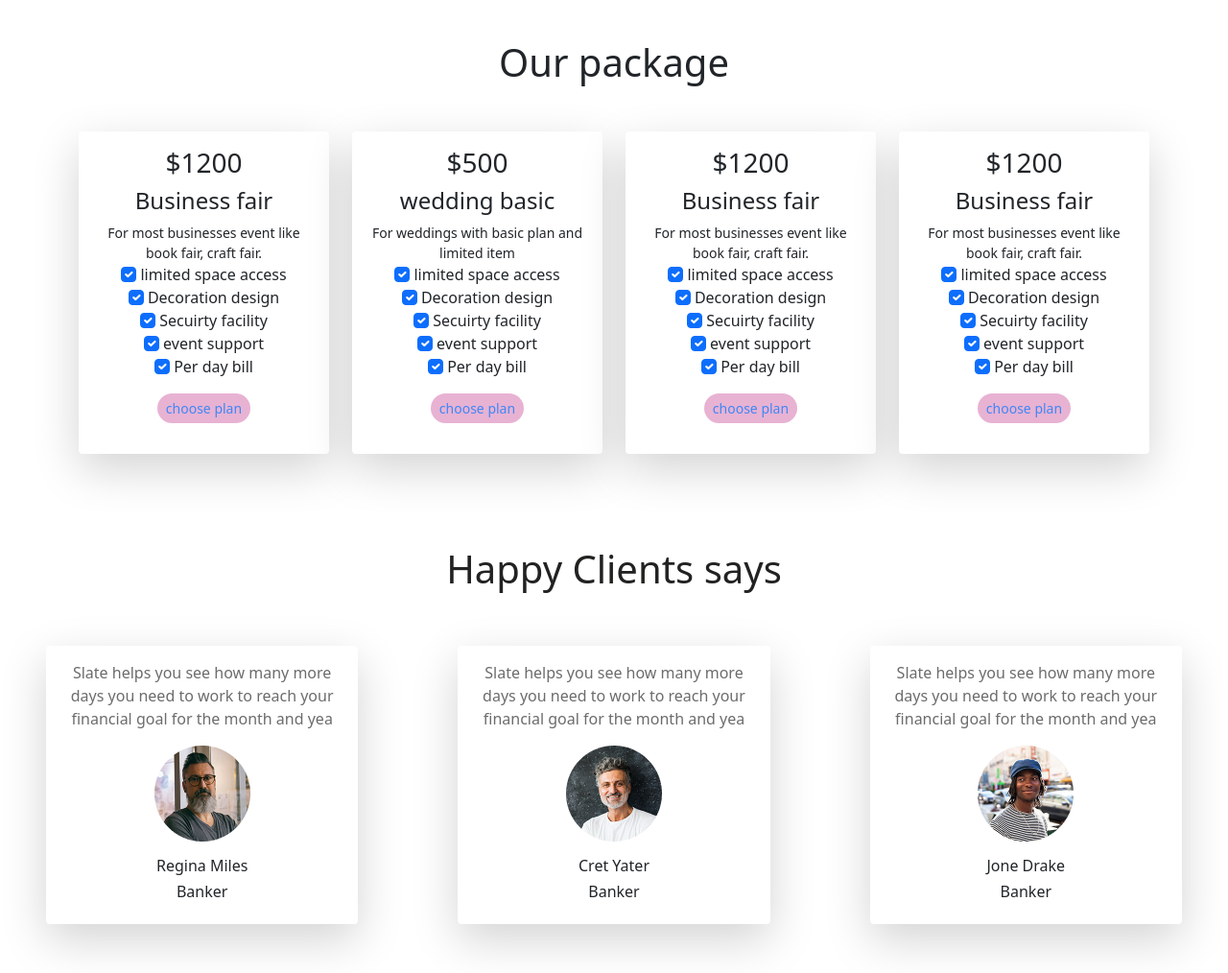
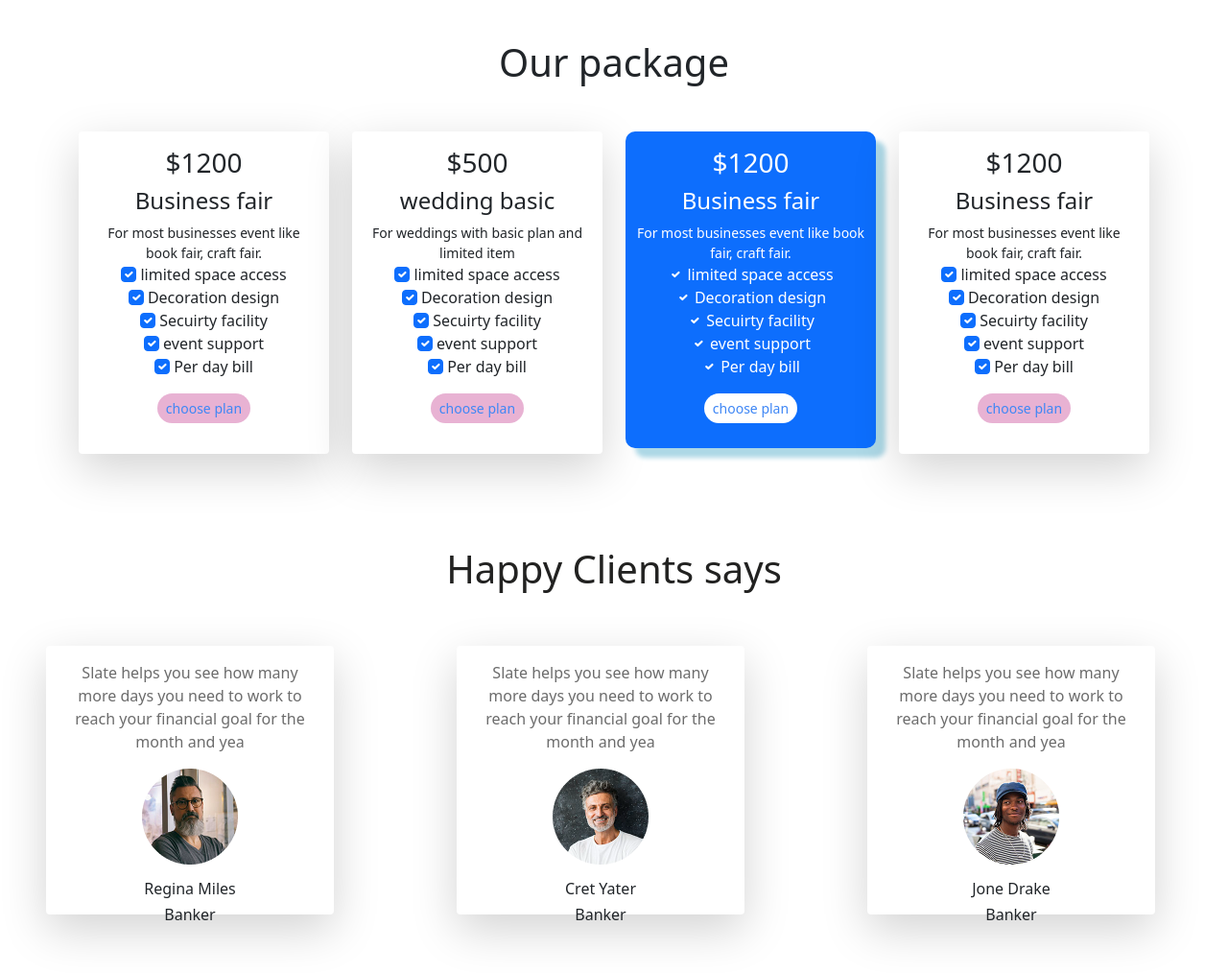
Before and after one commit to fawziaruma/convention-center, a plain HTML site: page index.html in a window 1280 px wide. Shown: the part 980-1994 px from the top of the page at 96% size. Drawn offline with nearby package versions, Linux system fonts and the light colour scheme.

Commit message:
last commit

```diff
--- a/index.html
+++ b/index.html
@@ -61,7 +61,7 @@
                   </div>
                 </div>
                 <div class="carousel-item">
-                  <img src="/hands-with-wedding-rings-bouquet-green-background_564806-395.webp" class="d-block w-100" style="width: 1400px; height: 450px;" alt="...">
+                  <img src="/images/beautiful-photozone-with-big-wreath-decorated-with-greenery-roses-centerpiece-candles-sides-garland-hanged-trees_8353-11019.webp" class="d-block w-100" style="width: 1400px; height: 450px;" alt="...">
                   <div class="carousel-caption d-none d-md-block">
                     <h5 class="fs-1 mb-5">The perfect venue for your <br>
                       next event</h5>
@@ -70,7 +70,7 @@
                   </div>
                 </div>
                 <div class="carousel-item">
-                  <img src="/rose-petals-cover-green-garden-ready-traditional-hindu-weddi_8353-8879.jpg" class="d-block w-100"  style="width: 1400px; height: 450px;" alt="...">
+                  <img src="/images/beautiful-beach-wedding-flower-arch-setting-wedding-venue-with-panoramic-ocean-view_42422-39.webp" class="d-block w-100"  style="width: 1400px; height: 450px;" alt="...">
                   <div class="carousel-caption d-none d-md-block">
                     <h5 class="fs-1 mb-5">The perfect venue for your <br>
                       next event</h5>
@@ -194,8 +194,8 @@
                        </div>
                       </div>
                       <div class="col-lg-3">
-                        <div class="bg-white shadow-lg p-3 mb-5 bg-body rounded">
-                          <h3>$1200</h3>
+                        <div class="bg-primary speacial" style="color: #FFFFFF;">
+                          <h3 class="pt-3">$1200</h3>
                           <h4 class="">Business fair</h4>
                           <small>For most businesses event
                             like book fair, craft fair.</small>
@@ -230,7 +230,7 @@
                                Per day bill
                              </label>
                              </div>
-                             <button type="button" class="btn btn-sm m-3 rounded-pill" style="background-color: #e8b2d3; color: #3F87F5;">choose plan</button>
+                             <button type="button" class="btn btn-sm m-3 rounded-pill" style="background-color: #FFFFFF; color: #3F87F5;">choose plan</button>
                            </div>
                              </div>
                             </div>
@@ -278,11 +278,11 @@
       </div>
        </section>
        <!-- ............Happy Clients.......... -->
-       <section>
-        <div class="row gx-2">
+       <section class="">
+        <div class="row gx-1">
           <h1 class="mt-5 text-center" style="color: #222221;">Happy Clients says</h1>
           <div class="col-lg-4 col-12">
-            <div class="shadow-lg p-3 mb-5 bg-body rounded mx-5 mt-5">
+            <div class="shadow-lg p-3 mb-5 bg-body rounded mx-5 mt-5" style="width: 300px; height: 280px;">
               <div class="text-center">
                <p style="color: #6C6C6C;">Slate helps you see how
                   many more days you need
@@ -297,7 +297,7 @@
               </div>
              </div>
              <div class="col-lg-4 col-12">
-              <div class="shadow-lg p-3 mb-5 bg-body rounded mx-5 mt-5">
+              <div class="shadow-lg p-3 mb-5 bg-body rounded mx-5 mt-5" style="width: 300px; height: 280px;">
                 <div class="text-center">
                  <p style="color: #6C6C6C;">Slate helps you see how
                     many more days you need
@@ -312,7 +312,7 @@
                 </div>
                </div>
                <div class="col-lg-4 col-12">
-            <div class="shadow-lg p-3 mb-5 bg-body rounded mx-5 mt-5">
+            <div class="shadow-lg p-3 mb-5 bg-body rounded mx-5 mt-5" style="width: 300px; height: 280px;">
               <div class="text-center">
                <p style="color: #6C6C6C;">Slate helps you see how
                   many more days you need
--- a/style.css
+++ b/style.css
@@ -36,3 +36,9 @@ h5{
 .fa-google-play{
     font-size: 30px;
 }
+.speacial{
+    border-radius: 10px;
+    box-shadow: 10px 10px 5px lightblue;
+    height: 330px;
+
+}
```
Also changed, not shown: hands-with-wedding-rings-bouquet-green-background_564806-395.webp (deleted), images/beautiful-beach-wedding-flower-arch-setting-wedding-venue-with-panoramic-ocean-view_42422-39.webp (added), images/beautiful-photozone-with-big-wreath-decorated-with-greenery-roses-centerpiece-candles-sides-garland-hanged-trees_8353-11019.webp (added), rose-petals-cover-green-garden-ready-traditional-hindu-weddi_8353-8879.jpg (deleted).
